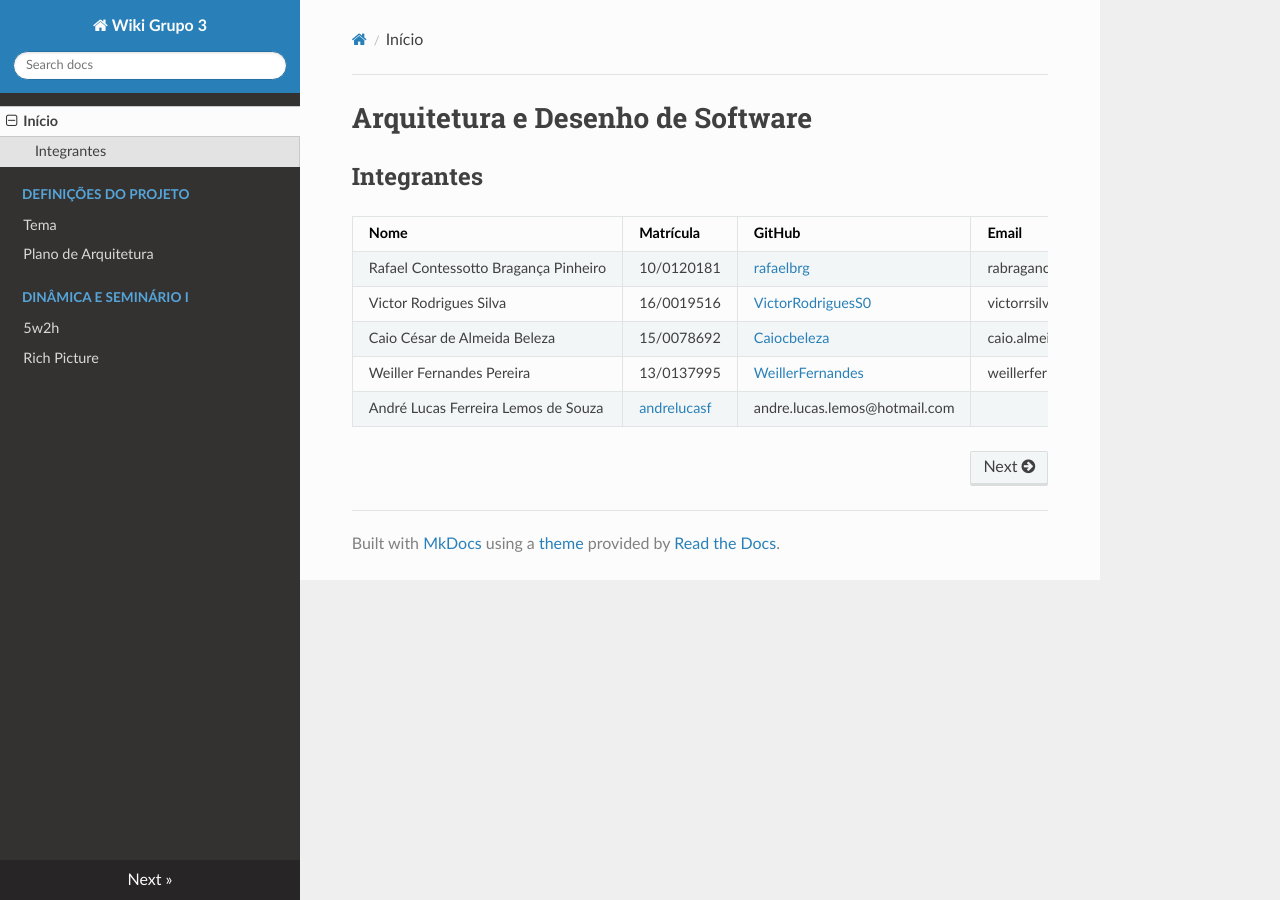
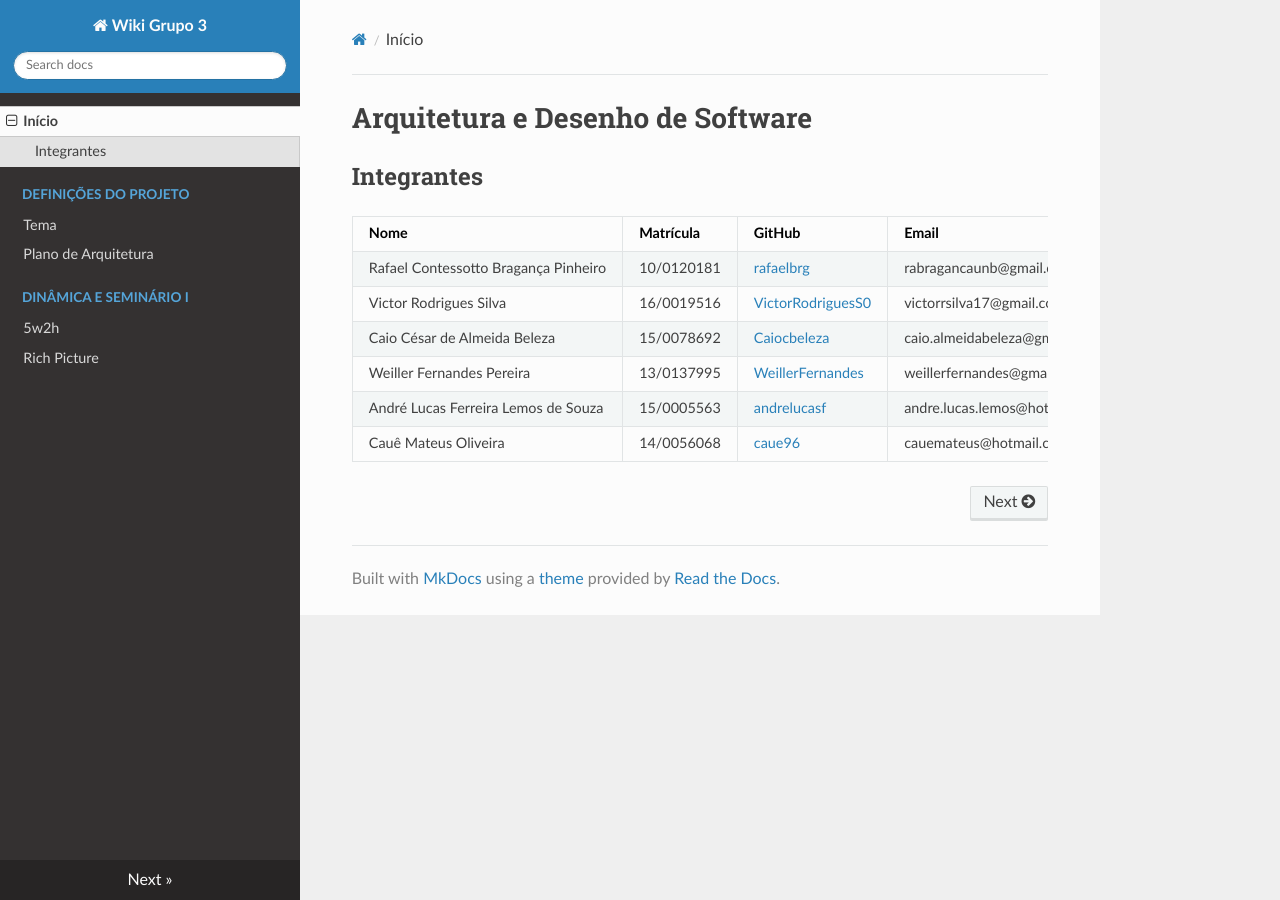
Before and after one commit to desenho-2019/Wiki, an MkDocs documentation site: the page built from docs/index.md, in a window 1280 px wide. Built offline with MkDocs 1.6.1, drawn with Linux system fonts in a browser that asks for light colours; nearby versions of some CDN libraries.

Commit message:
added caue to index

```diff
--- a/docs/index.md
+++ b/docs/index.md
@@ -8,4 +8,5 @@
 | Victor Rodrigues Silva | 16/0019516 | [VictorRodriguesS0](https://github.com/VictorRodriguesS0) | victorrsilva17@gmail.com |
 | Caio César de Almeida Beleza | 15/0078692 | [Caiocbeleza](https://github.com/Caiocbeleza) | caio.almeidabeleza@gmail.com |
 | Weiller Fernandes Pereira | 13/0137995 | [WeillerFernandes](https://github.com/WeillerFernandes) | weillerfernandes@gmail.com |
-| André Lucas Ferreira Lemos de Souza | [andrelucasf](https://github.com/andrelucasf) | andre.lucas.lemos@hotmail.com |
+| André Lucas Ferreira Lemos de Souza | 15/0005563 | [andrelucasf](https://github.com/andrelucasf) | andre.lucas.lemos@hotmail.com |
+| Cauê Mateus Oliveira | 14/0056068 | [caue96](https://github.com/caue96) | cauemateus@hotmail.com |
```
